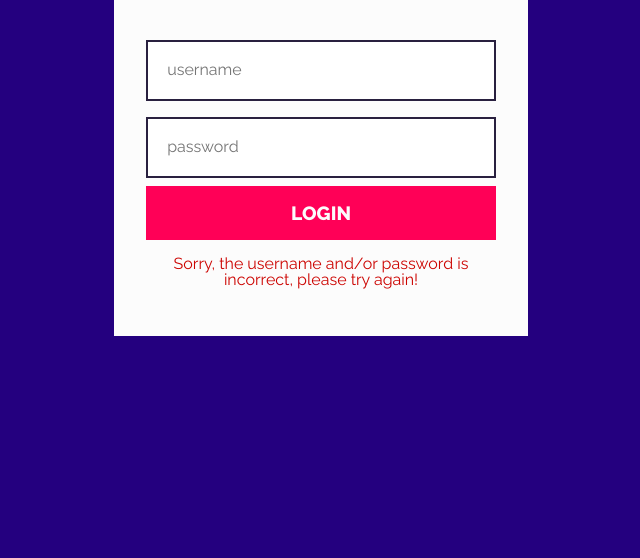
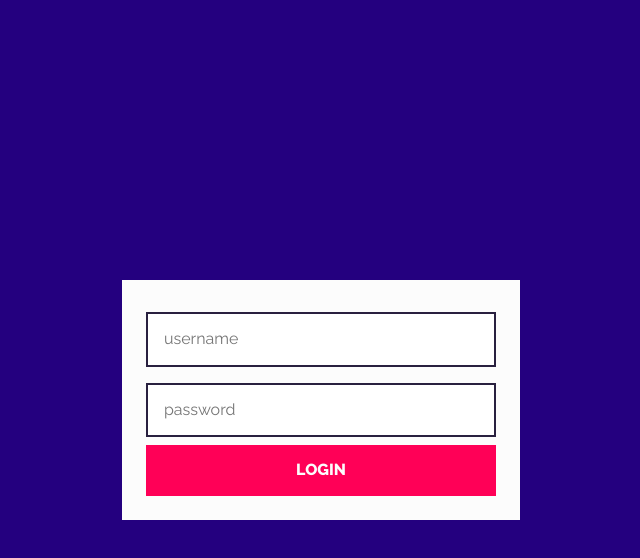
Before and after one commit to leventefrks/wanari, a React app: page / in a window 1280 px wide. Shown: the top 558 px of the page, without its empty margins (319-959 px from the left). Built offline with nearby package versions, Linux system fonts and the light colour scheme.

Commit message:
login component - finished

```diff
--- a/src/App.js
+++ b/src/App.js
@@ -1,6 +1,7 @@
 import React, { Component } from 'react';
 import Login from './components/login/login';
 import Dashboard from './components/dashboard/dashboard';
+import user from './data/authentication';
 import './App.scss';
 
 class App extends Component {
@@ -25,10 +26,10 @@ class App extends Component {
 
   onClick = e => {
   let { username, password } = this.state;
-    if (username === 'wnr' && password === 'wnr'){
-      this.setState((prevState) => ({ isLoggedIn: !prevState.isLoggedIn }));
+    if (username === user.username && password === user.password){
+      this.setState((prevState) => ({ isLoggedIn: !prevState.isLoggedIn, isValid: !prevState.isValid }));
     } else {
-      this.setState((prevState) => ({ isValid: !prevState.isValid }));
+      this.setState({ isValid: true });
     }
   }
 
--- a/src/components/login/login.js
+++ b/src/components/login/login.js
@@ -2,7 +2,7 @@ import React, { Component } from 'react';
 
 export default class Login extends Component {
     render() {
-
+      const errorMessage = 'Sorry, the username and/or password is incorrect, please try again!';
       return (
         <div className="container">
             <div className="login-form">
@@ -25,11 +25,11 @@ export default class Login extends Component {
                   className="login-form__cta"
                   onClick={this.props.onClick}>login</button>
                   {
-                    (this.props.isLoggedIn)
+                    (this.props.isValid)
                     ?
-                   ''
+                    <span className="login-form__error-message">{errorMessage}</span>
                     :
-                    <span class="login-form__error-message"> Sorry, the username and/or password is incorrect, please try again!</span>
+                  ''
                   }
         </div>
         </div>
--- a/src/data/airports.js
+++ b/src/data/airports.js
@@ -1,5 +1,3 @@
-const airports = ["London", "Amsterdam", "Hong Kong",
+ export const airports = ["London", "Amsterdam", "Hong Kong",
                   "New York", "Paris", "Copenhagen",
                   "Stockholm", "Helsinki", "Berlin", "Brussels" ];
-
-export default airports;
--- a/src/scss/components/_dashboard.scss
+++ b/src/scss/components/_dashboard.scss
@@ -2,7 +2,6 @@
     display: grid;
     grid-template-columns: repeat(12, 1fr);
     grid-gap: 30px;
-    height: 1500px;
 }
 
 .header{
--- a/src/scss/components/_login.scss
+++ b/src/scss/components/_login.scss
@@ -1,12 +1,12 @@
-html,body,.container{
+body{
     background-color: $login-bg;
     font-size: 1rem;
-    width: 100%;
-    height: 100%;
     font-family: 'Raleway', sans-serif;
 }
 
 .container{
+    width: 100vw;
+    height: 100vh;
     display: flex;
     justify-content: center;
     align-items: center;
@@ -17,12 +17,13 @@ html,body,.container{
     display: flex;
     flex-direction: column;
     background-color: $white;
-    padding: 2rem;
+    padding: 1.5rem;
+    margin: .5rem;
     &__username, &__password{
         outline: none;
         border: 2px solid $border;
         margin: 0.5rem 0;
-        padding: 1.2rem;
+        padding: 1rem;
         color: $font;
     }
     &__cta{
@@ -31,7 +32,7 @@ html,body,.container{
         background-color: $pink-cta;
         text-transform: uppercase;
         border: none;
-        font-size: 1.2em;
+        font-size: 1em;
         font-weight: 600;
         cursor: pointer;
         transition: all .24s ease-in;
@@ -42,7 +43,17 @@ html,body,.container{
     &__error-message{
         display: flex;
         text-align: center;
-        margin: 1rem 0;
+        margin-top: 1.5rem;
         color: $error;
+        animation: bounce .3s infinite alternate;
+        animation-fill-mode: both;
     }
+    @keyframes bounce {
+        from {
+          transform: translateY(0px);
+        }
+        to {
+          transform: translateY(-15px);
+        }
+      }
 }
```
